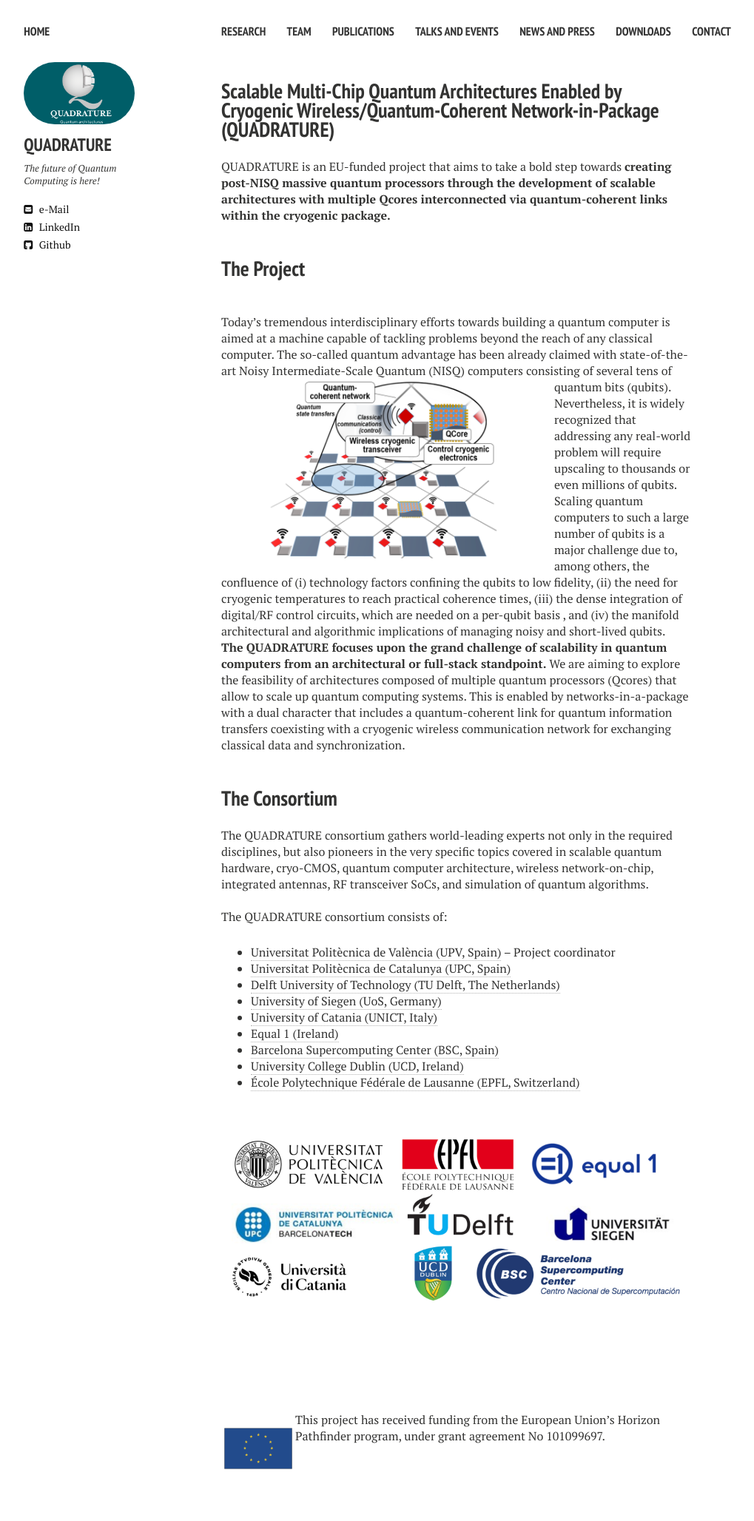
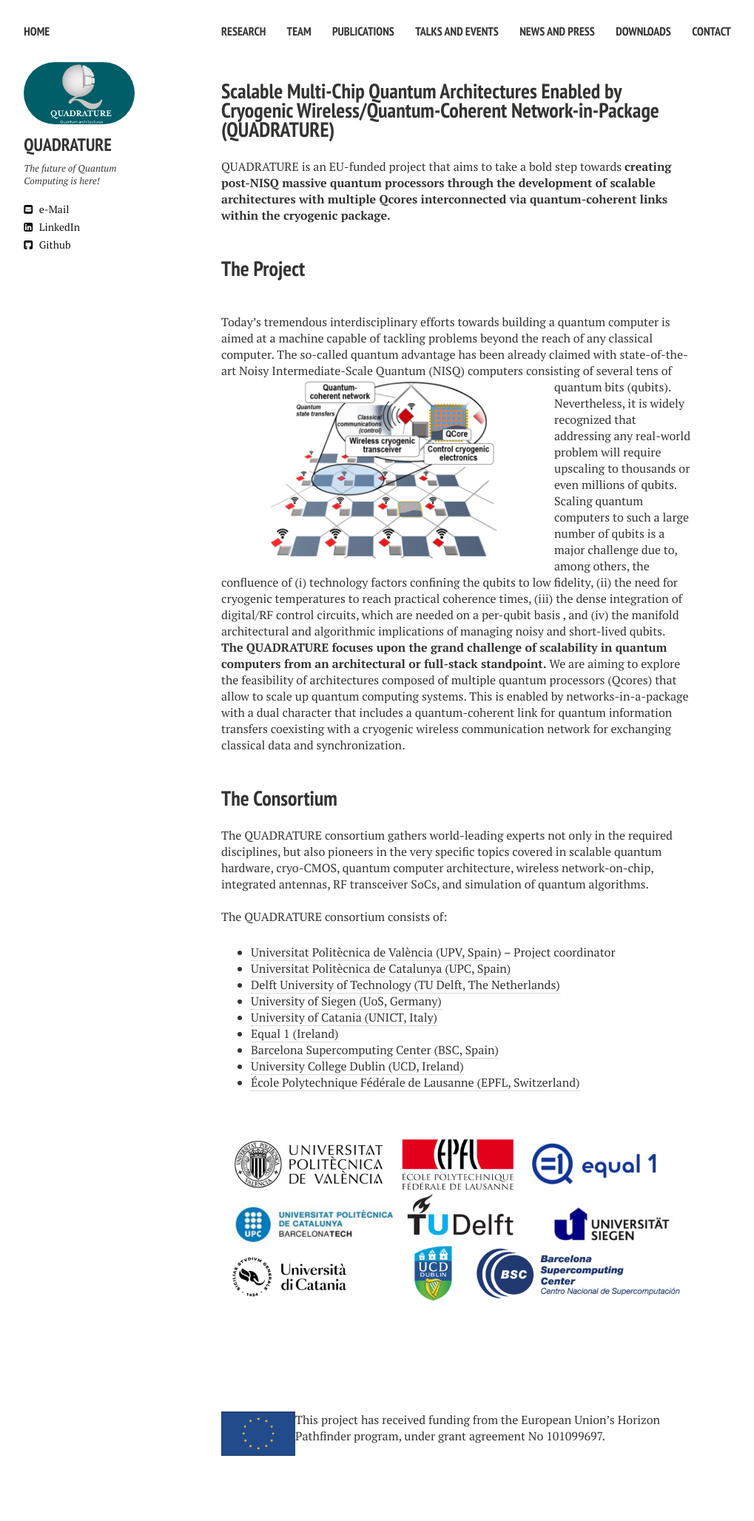
Before and after one commit to biddu/biddu.github.io, a Jekyll site: the page built from index.md, in a window 1280 px wide. Shown: the whole page at 74% size, without its empty margins (21-1040 px from the left). Built offline with Jekyll 4.4.1, drawn with Linux system fonts in a browser that asks for light colours; nearby versions of some CDN libraries; comment, search, counter and statistics services are not loaded; after the commit the page ends 2016 px from its top, so only the background shows below that.

Commit message:
Update _footer.html

```diff
--- a/_includes/_footer.html
+++ b/_includes/_footer.html
@@ -1 +1 @@
-<img src="/images/EU_logo.png" style="float:left;width:100px;height:100px;"/> This project has received funding from the European Union’s Horizon Pathfinder program, under grant agreement No  101099697.
+<img src="/images/EU_logo2.png" style="float:left;width:100px;"/> This project has received funding from the European Union’s Horizon Pathfinder program, under grant agreement No  101099697.
```
